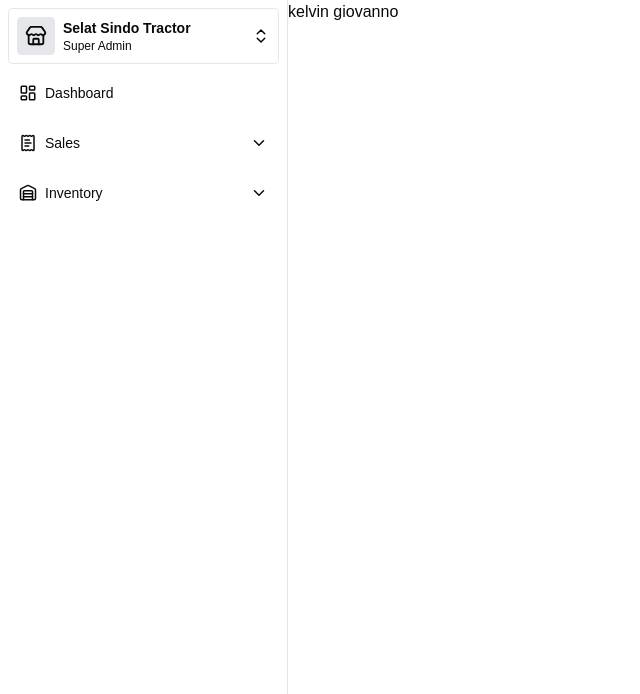
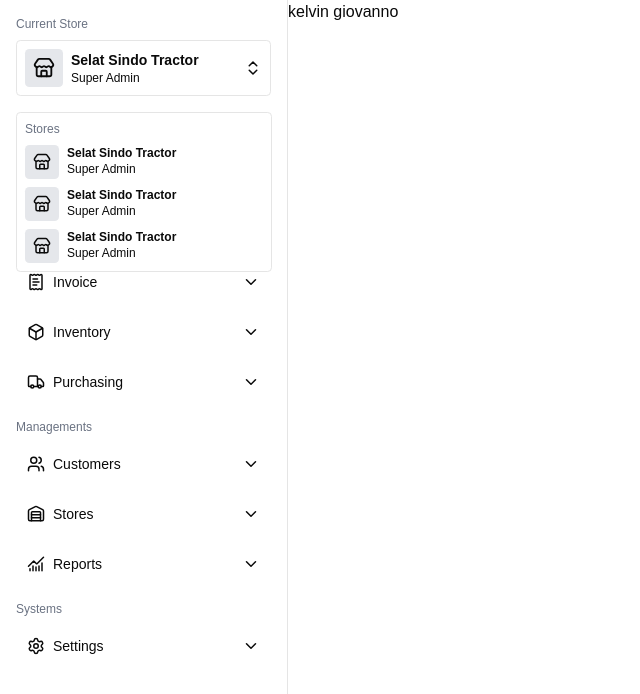
Before and after one commit to kelvingiovanno/stockwise, a React (Vite) app in the folder frontend/: page / in a window 1280 px wide. Shown: the top 694 px of the page, without its empty margins (0-640 px from the left). Built offline with nearby package versions, Linux system fonts and the light colour scheme.

Commit message:
wip sidebar

```diff
--- a/frontend/src/shared/components/layout/sidebar.tsx
+++ b/frontend/src/shared/components/layout/sidebar.tsx
@@ -1,4 +1,4 @@
-import { ChevronDown, ChevronsUpDown, LayoutDashboard, ReceiptText, StoreIcon, Warehouse, type LucideIcon } from "lucide-react";
+import { Box, ChartNoAxesCombined, ChevronDown, ChevronsUpDown, LayoutDashboard, ReceiptText, Settings, ShoppingCart, StoreIcon, Truck, Users, Warehouse, type LucideIcon } from "lucide-react";
 import { useState } from "react";
 import { NavLink, useLocation } from "react-router";
 
@@ -86,11 +86,15 @@
 
 const SwitchStore = () => {
 
-
+    const [open, setOpen] = useState<boolean>(false)
 
     return (
-        <div>
-            <button className="p-2 flex justify-between items-center border w-full rounded-sm">
+        <div className="relative space-y-2">
+            <p className="text-xs text-gray-500">Current Store</p>
+            <button
+                className="p-2 flex justify-between items-center border w-full rounded-sm"
+                onClick={() => setOpen(!open)}
+            >
                 <div className="flex items-center gap-2">
                     <div className="p-2 bg-gray-200 rounded-sm">
                         <StoreIcon size={22}/>
@@ -102,34 +106,126 @@
                 </div>
                 <ChevronsUpDown  size={18}/>
             </button>
-
+            <div className={`absolute w-3xs max-h-60 left-0 top-24 bg-white p-2 rounded-sm border space-y-2 ${open ? "hidden" : 'block'}`}>
+                <p className="text-xs text-gray-500">Stores</p>
+                <div className="flex gap-2">
+                    <div className="p-2 bg-gray-200 rounded-sm">
+                        <StoreIcon size={18} />
+                    </div>
+                    <div>
+                        <p className="text-xs font-semibold text-left">Selat Sindo Tractor</p>
+                        <p className="text-xs text-left">Super Admin</p>
+                    </div>
+                </div>
+                <div className="flex gap-2">
+                    <div className="p-2 bg-gray-200 rounded-sm">
+                        <StoreIcon size={18} />
+                    </div>
+                    <div>
+                        <p className="text-xs font-semibold text-left">Selat Sindo Tractor</p>
+                        <p className="text-xs text-left">Super Admin</p>
+                    </div>
+                </div>
+                <div className="flex gap-2">
+                    <div className="p-2 bg-gray-200 rounded-sm">
+                        <StoreIcon size={18} />
+                    </div>
+                    <div>
+                        <p className="text-xs font-semibold text-left">Selat Sindo Tractor</p>
+                        <p className="text-xs text-left">Super Admin</p>
+                    </div>
+                </div>
+            </div>
         </div>
     )
 }
 
 const Sidebar = () => {
 
+    const store_id = "STORE-001";
+
     return (
-        <aside className="border-r w-2xs h-screen px-2 py-2 space-y-2">
-            <div>
+        <aside className="flex flex-col border-r w-2xs h-screen ">
+            <div className="p-4">
                 <SwitchStore />
             </div>
-            <div className="space-y-2">
+            <div className="flex-1 px-4 space-y-2 overflow-y-auto ">
 
-                <SidebarMenu title="Dashboard" url="/" Icon={LayoutDashboard}/>
+                <div className="border-t pt-2 ">
+                    <SidebarMenu title="Dashboard" url="/" Icon={LayoutDashboard}/>
+                </div>
 
-                <SidebarCollapseMenu title={"Sales"} Icon={ReceiptText} submenus={[
-                    { title: "Sales list", url: "/sales" },
-                    { title: "Sales report", url: "/sales/report" },
-                    { title: "Invoices", url: "/sales/invoice" },
-                ]} />
+                <div className="space-y-2 py-2">
 
-                <SidebarCollapseMenu title={"Inventory"} Icon={Warehouse} submenus={[
-                    { title: "Sales list", url: "/inventory" },
-                    { title: "Sales report", url: "/sales/report" },
-                    { title: "Invoices", url: "/sales/invoice" },
-                ]} />
+                    <p className="text-xs text-gray-500">Transactions</p>
 
+                    <SidebarCollapseMenu title={"Sales"} Icon={ShoppingCart} submenus={[
+                        { title: "All Sales", url: `/stores/${store_id}/sales`},
+                        { title: "Create Sale", url: `/stores/${store_id}/sales/new` },
+                        { title: "Returns", url: `/stores/${store_id}/sales/returns` },
+                    ]} />
+
+                    <SidebarCollapseMenu title={"Invoice"} Icon={ReceiptText} submenus={[
+                        { title: "All Invoices", url: `/stores/${store_id}/invoices`},
+                        { title: "Create Invoice", url: `/stores/${store_id}/invoices/new` },
+                        { title: "Payments", url: `/stores/${store_id}/invoices/payments` },
+                        { title: "Outstanding Invoices", url: `/stores/${store_id}/invoices/outstanding` },
+                    ]} />
+
+                    <SidebarCollapseMenu title={"Inventory"} Icon={Box} submenus={[
+                        { title: "All Product", url: `/stores/${store_id}/products` },
+                        { title: "Stock Level", url: `/stores/${store_id}/inventory/stock-levels` },
+                        { title: "Stock Movements", url: `/stores/${store_id}/inventory/movements` },
+                        { title: "Stock Adjustments", url: `/stores/${store_id}/inventory/adjustments` },
+                        { title: "Stock Transfers", url: `/stores/${store_id}/inventory/transfers` },
+                    ]} />
+
+                    <SidebarCollapseMenu title={"Purchasing"} Icon={Truck} submenus={[
+                        { title: "All Purchases", url: `/stores/${store_id}/purchases` },
+                        { title: "Create Purchases", url: `/stores/${store_id}/purchases/new` },
+                        { title: "Suppliers", url: `/suppliers` },
+                        { title: "Purchase Returns", url: `/stores/${store_id}/purchases/returns` },
+                    ]} />
+                </div>
+
+
+                <div className="space-y-2 p-y-2">
+
+                    <p className="text-xs text-gray-500">Managements</p>
+
+                    <SidebarCollapseMenu title={"Customers"} Icon={Users} submenus={[
+                        { title: "All Customers", url: `/stores/${store_id}/purchases` },
+                        { title: "Create Customer", url: `/stores/${store_id}/purchases/new` },
+                        { title: "Customer Price Lists", url: `/suppliers` },
+                        { title: "Purchase Transactions", url: `/stores/${store_id}/purchases/returns` },
+                    ]} />
+
+                    <SidebarCollapseMenu title={"Stores"} Icon={Warehouse} submenus={[
+                        { title: "All Stores", url: `/stores/${store_id}/purchases` },
+                        { title: "Store Setttings", url: `/stores/${store_id}/purchases/new` },
+                    ]} />
+
+                    <SidebarCollapseMenu title={"Reports"} Icon={ChartNoAxesCombined} submenus={[
+                        { title: "Sales Reports", url: `/stores/${store_id}/purchases` },
+                        { title: "Inventory Reports", url: `/stores/${store_id}/purchases/new` },
+                        { title: "Profit & Loss", url: `/stores/${store_id}/purchases/new` },
+                        { title: "Purchasing Reports", url: `/stores/${store_id}/purchases/new` },
+                    ]} />
+
+                </div>
+                <div className="space-y-2 py-2">
+
+                    <p className="text-xs text-gray-500">Systems</p>
+
+                    <SidebarCollapseMenu title={"Settings"} Icon={Settings} submenus={[
+                        { title: "Users & Roles", url: `/stores/${store_id}/purchases` },
+                        { title: "Product Categories", url: `/stores/${store_id}/purchases/new` },
+                        { title: "Unit Of Measurement", url: `/stores/${store_id}/purchases/new` },
+                        { title: "Payment Methods", url: `/stores/${store_id}/purchases/new` },
+                        { title: "General Settings", url: `/stores/${store_id}/purchases/new` },
+                    ]} />
+
+                </div>
             </div>
 
         </aside>
```
